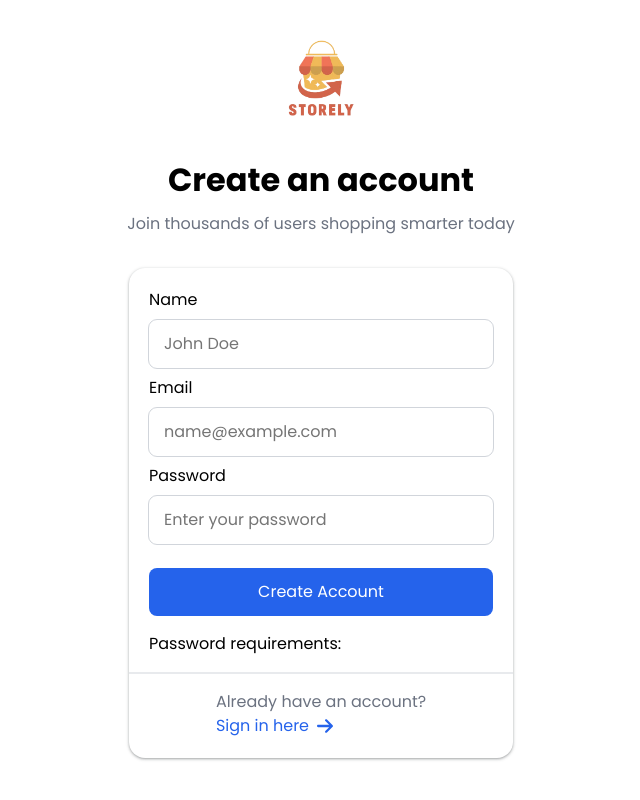
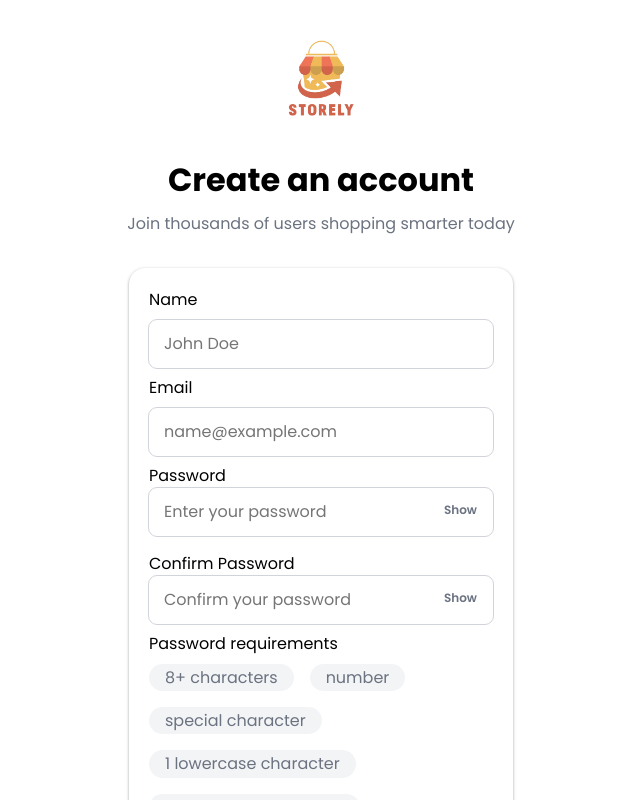
Before and after one commit to onkar-kulkarni-dev/storely, a React (Create React App) app: page /auth/reg in a window 1280 px wide. Shown: the top 800 px of the page, without its empty margins (319-959 px from the left). Built offline with nearby package versions, Linux system fonts and the light colour scheme.

Commit message:
reg page completed

```diff
--- a/package.json
+++ b/package.json
@@ -18,6 +18,7 @@
     "react-icons": "^5.5.0",
     "react-router-dom": "^7.13.0",
     "react-scripts": "5.0.1",
+    "react-toastify": "^11.0.5",
     "sass": "^1.97.3",
     "typescript": "^4.9.5",
     "web-vitals": "^2.1.4"
--- a/src/common/UI/_colors.scss
+++ b/src/common/UI/_colors.scss
@@ -10,3 +10,4 @@ $formActiveBorder: #2563EB;
 $formInactiveBorder: #D1D5DB;
 $black: #000;
 $bottomBorder: #D1D5DB;
+$greyBackground: #F3F4F6;
--- a/src/components/productCard/ProductCard.module.scss
+++ b/src/components/productCard/ProductCard.module.scss
@@ -2,7 +2,7 @@
 
 .container {
     // height: 10rem;
-    width: 10rem;
+    width: 13rem;
     box-shadow: rgba(99, 99, 99, 0.2) 0px 2px 8px 0px;
     padding: 15px;
     display: flex;
@@ -59,6 +59,7 @@
     background-color: $yellow;
     cursor: pointer;
     bottom: 0;
+    width: 100%;
 }
 
 .addToCartText{
--- a/src/screens/auth/Auth.tsx
+++ b/src/screens/auth/Auth.tsx
@@ -2,6 +2,7 @@ import React from "react";
 import styles from './Auth.module.scss';
 import AuthForm from "./AuthForm";
 import Logo from '../../assets/storely.png';
+import { ToastContainer } from "react-toastify";
 
 type Props = {
 
@@ -10,12 +11,24 @@ type Props = {
 const Auth: React.FC<Props> = ({ }) => {
     return (
         <div className={styles.container}>
-            <img src={Logo} alt="logo" className={styles.logo}/>
+            <img src={Logo} alt="logo" className={styles.logo} />
             <h3 className={styles.welcomeBack}>Welcome back</h3>
             <p className={styles.subTitle}>Enter your credentials to access your account</p>
             <div className={styles.formContainer}>
                 <AuthForm screen="login" />
             </div>
+            <ToastContainer
+                position="top-center"
+                autoClose={2000}
+                hideProgressBar={false}
+                newestOnTop={false}
+                closeOnClick={false}
+                rtl={false}
+                pauseOnFocusLoss
+                draggable
+                pauseOnHover
+                theme="light"
+            />
         </div>
     )
 }
--- a/src/screens/auth/AuthForm.module.scss
+++ b/src/screens/auth/AuthForm.module.scss
@@ -140,3 +140,59 @@
     opacity: 0.5;
     margin: 1rem -20px;
 }
+
+.passwordCriteriaContainer {
+    display: flex;
+    flex-direction: row;
+    gap: 1rem;
+    flex-wrap: wrap;
+
+    .passwordCriteria {
+        background: $greyBackground;
+        border-radius: 16px;
+        padding: 0.1rem 1rem;
+        color: $greyText;
+    }
+
+    .passwordSuccessCriteria {
+        background: #D1FAE5;
+        border-radius: 16px;
+        padding: 0.1rem 1rem;
+        color: #065F46;
+    }
+}
+
+.passwordRow {
+    display: flex;
+    gap: 16px;
+    flex-wrap: wrap;
+}
+
+.passwordCol {
+    flex: 1;
+    min-width: 250px;
+    position: relative;
+}
+
+.showPassword {
+    position: absolute;
+    right: 1rem;
+    top: 2.3rem;
+    cursor: pointer;
+    color: $greyText;
+    font-size: 12px;
+    font-weight: 600;
+}
+
+.passwordContianer {
+    position: relative;
+
+    .showPassword {
+        position: absolute;
+        right: 1rem;
+        top: 0.8rem;
+        color: $greyText;
+        font-size: 12px;
+        font-weight: 600;
+    }
+}
--- a/src/screens/auth/AuthForm.tsx
+++ b/src/screens/auth/AuthForm.tsx
@@ -1,10 +1,12 @@
-import React, { useState } from "react";
+import React, { useEffect, useState } from "react";
 import styles from './AuthForm.module.scss';
 import { useForm, SubmitHandler } from "react-hook-form"
 import { FaArrowRight } from "react-icons/fa6";
 import { useNavigate } from "react-router-dom";
 import { FcGoogle } from "react-icons/fc";
 import { IoLogoFacebook } from "react-icons/io5";
+import { PASSWORD_CRITERIA } from "../../common/constants/constants";
+import { toast } from "react-toastify";
 
 type Props = {
     screen: string
@@ -20,8 +22,29 @@ const AuthForm: React.FC<Props> = ({ screen }) => {
         formState: { errors },
     } = useForm()
 
+    const [criteria, setCriteria] = useState(PASSWORD_CRITERIA);
+    const [showPassword, setShowPassword] = useState(false);
+    const [showConfirmPassword, setShowConfirmPassword] = useState(false)
+
     const onSubmit = (data: any) => {
+        toast.success(screen == "login" ? "Logged in!" : 'Account created successfully!', {
+            position: "top-center",
+            autoClose: 2000,
+            hideProgressBar: false,
+            closeOnClick: false,
+            pauseOnHover: true,
+            draggable: true,
+            progress: undefined,
+            theme: "light",
+        });
+
+        setTimeout(() => {
+            if (screen == "reg") {
+                navigate('/')
+            } else {
                 navigate('/home')
+            }
+        }, 2000);
     }
 
     const handleNavigation = () => {
@@ -31,6 +54,29 @@ const AuthForm: React.FC<Props> = ({ screen }) => {
             navigate('/auth')
         }
     }
+
+    const passwordValue = watch('password')
+    console.log(passwordValue)
+
+    useEffect(() => {
+        const updatedCriteria = PASSWORD_CRITERIA.map(item => {
+            switch (item.id) {
+                case 1:
+                    return { ...item, status: passwordValue?.length >= 8 };
+                case 2:
+                    return { ...item, status: /\d/.test(passwordValue) };
+                case 3:
+                    return { ...item, status: /[^A-Za-z0-9]/.test(passwordValue) };
+                case 4:
+                    return { ...item, status: /[a-z]/.test(passwordValue) };
+                case 5:
+                    return { ...item, status: /[A-Z]/.test(passwordValue) };
+                default:
+                    return item;
+            }
+        });
+        setCriteria(updatedCriteria);
+    }, [passwordValue])
 
     return (
         <div>
@@ -57,16 +103,61 @@ const AuthForm: React.FC<Props> = ({ screen }) => {
                         pattern: /^[^\s@]+@[^\s@]+\.[^\s@]{2,}$/
                     })} />
                 {(errors?.email?.message || errors?.email) && <p className={styles.formError}>Enter a valid Email address</p>}
+                {screen === "reg" ? (
+                    <div className={styles.passwordRow}>
+                        <div className={styles.passwordCol}>
                             <label>Password</label>
                             <input
                                 placeholder="Enter your password"
                                 className={styles.input}
-                    type="password"
+                                type={showPassword ? "text" : "password"}
                                 {...register("password", {
                                     required: true,
                                     pattern: /^(?=.*[a-z])(?=.*[A-Z])(?=.*\d)(?=.*[@$!%*?&])[A-Za-z\d@$!%*?&]{8,}$/
-                    })} />
-                {(errors?.password?.message || errors?.password) && <p className={styles.formError}>Enter a valid password</p>}
+                                })}
+                            />
+                            <span className={styles.showPassword} onClick={() => setShowPassword(!showPassword)}>{showPassword ? 'Hide' : 'Show'}</span>
+                            {(errors?.password?.message || errors?.password) &&
+                                <p className={styles.formError}>Enter a valid password</p>}
+                        </div>
+
+                        <div className={styles.passwordCol}>
+                            <label>Confirm Password</label>
+                            <input
+                                placeholder="Confirm your password"
+                                className={styles.input}
+                                type={showConfirmPassword ? "text" : "password"}
+                                {...register("confirmPassword", {
+                                    required: true,
+                                    validate: (value) =>
+                                        value === watch("password") || "Passwords do not match"
+                                })}
+                            />
+                            <span className={styles.showPassword} onClick={() => setShowConfirmPassword(!showConfirmPassword)}>{showConfirmPassword ? 'Hide' : 'Show'}</span>
+                            {(errors?.confirmPassword) &&
+                                <p className={styles.formError}>Passwords do not match</p>}
+                        </div>
+                    </div>
+                ) : (
+                    <>
+                        <label>Password</label>
+                        <div className={styles.passwordContianer}>
+                            <input
+                                placeholder="Enter your password"
+                                className={styles.input}
+                                type={showPassword ? "text" : "password"}
+                                {...register("password", {
+                                    required: true,
+                                    pattern: /^(?=.*[a-z])(?=.*[A-Z])(?=.*\d)(?=.*[@$!%*?&])[A-Za-z\d@$!%*?&]{8,}$/
+                                })}
+                            />
+                            <span className={styles.showPassword} onClick={() => setShowPassword(!showPassword)}>{showPassword ? 'Hide' : 'Show'}</span>
+                        </div>
+                        {(errors?.password?.message || errors?.password) &&
+                            <p className={styles.formError}>Enter a valid password</p>}
+                    </>
+                )}
+
                 {screen == "login" && <>
                     <label className={styles.checkboxWrapper}>
                         <input type="checkbox" {...register("rememberMe")} />
@@ -74,9 +165,17 @@ const AuthForm: React.FC<Props> = ({ screen }) => {
                         Remember me
                     </label>
                 </>}
+                {screen == 'reg' && <>
+                    <p>Password requirements</p>
+                    <div className={styles.passwordCriteriaContainer}>
+                        {criteria.map(item => {
+                            return <p key={item.id} className={item.status ? styles.passwordSuccessCriteria : styles.passwordCriteria}>{item?.name}</p>
+                        })}
+                    </div>
+                </>}
                 <button type="submit" className={styles.btn}>{screen == 'login' ? "Sign In" : "Create Account"}</button>
             </form >
-            {screen == "login" ?
+            {screen == "login" &&
                 <>
                     <p className={styles.dividerText}>Or continue with</p>
                     <div className={styles.btnContainer}>
@@ -84,12 +183,7 @@ const AuthForm: React.FC<Props> = ({ screen }) => {
                         <button className={styles.socialLoginBtn}><IoLogoFacebook size={26} color="#2563EB" /> Facebook</button>
                     </div>
                 </>
-                : <>
-                    <div>
-                        <p>Password requirements:</p>
-
-                    </div>
-                </>}
+            }
             <div className={styles.horizontalLine}></div>
             <div className={styles.formFooter}>
                 <p>{screen == 'login' ? "Don't have an account?" : "Already have an account?"} <span className={styles.quickLink} onClick={handleNavigation}>{screen == 'login' ? "Create an account" : "Sign in here"} <FaArrowRight className={styles.rightArrow} /></span></p >
```
Also changed, not shown: 1 other file (tests, documents, lock files or other folders). Lines whose indentation alone changed are shown as unchanged.
